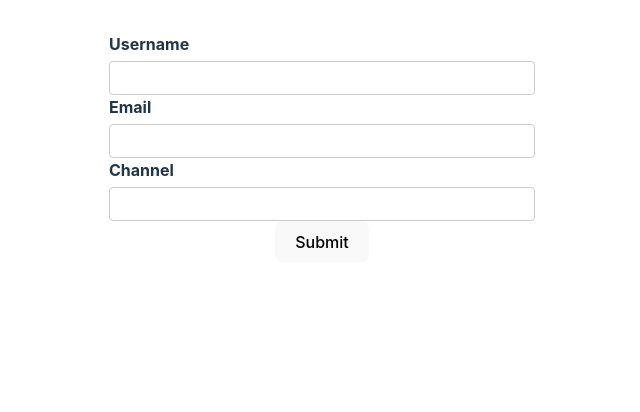
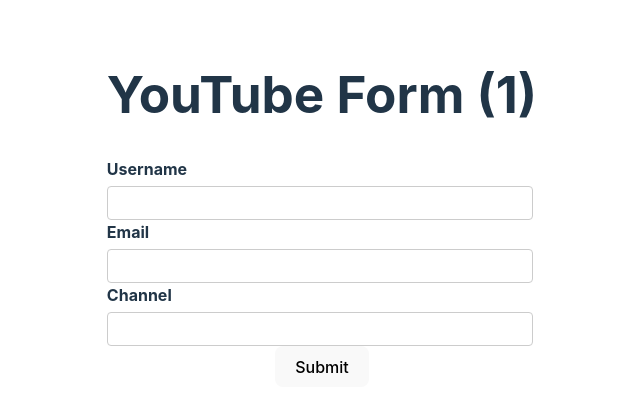
Before and after one commit to renaco/react-hook-form-demo, a React (Vite) app: page / in a window 1280 px wide. Shown: the top 412 px of the page, without its empty margins (318-958 px from the left). Built offline with nearby package versions, Linux system fonts and the light colour scheme.

Commit message:
feat: submit data form

```diff
--- a/src/App.tsx
+++ b/src/App.tsx
@@ -1,6 +1,4 @@
 import { useState } from 'react'
-import reactLogo from './assets/react.svg'
-import viteLogo from '/vite.svg'
 import './App.css'
 import YouTubeForm from './components/YouTubeForm'
 
--- a/src/components/YouTubeForm.tsx
+++ b/src/components/YouTubeForm.tsx
@@ -1,16 +1,30 @@
 import React from 'react';
 import { useForm } from 'react-hook-form';
+import { DevTool } from '@hookform/devtools';
+
+let renderCount = 0;
+
+type FormValues = {
+  username: string;
+  email: string;
+  channel: string;
+};
 
 const YouTubeForm = () => {
 
-  const form = useForm();
-  // const { register, handleSubmit, errors } = form;
-  // const { name, ref, onChange, onBlur } = register("username");
-  const { register } = form;
+  const form = useForm<FormValues>();
+  const { register, control, handleSubmit } = form;
+
+  const onSubmit = (data: FormValues) => {
+    console.log('onSubmit form', data)
+  }
+
+  renderCount++
 
   return (
     <div>
-      <form action="">
+      <h1>YouTube Form ({renderCount / 2})</h1>
+      <form onSubmit={handleSubmit(onSubmit)}>
         <label htmlFor="username">Username</label>
         <input type="text" id="username" {...register("username")} />
 
@@ -22,6 +36,7 @@
 
         <button>Submit</button>
       </form>
+      <DevTool control={control} />
     </div>
   )
 }
```
